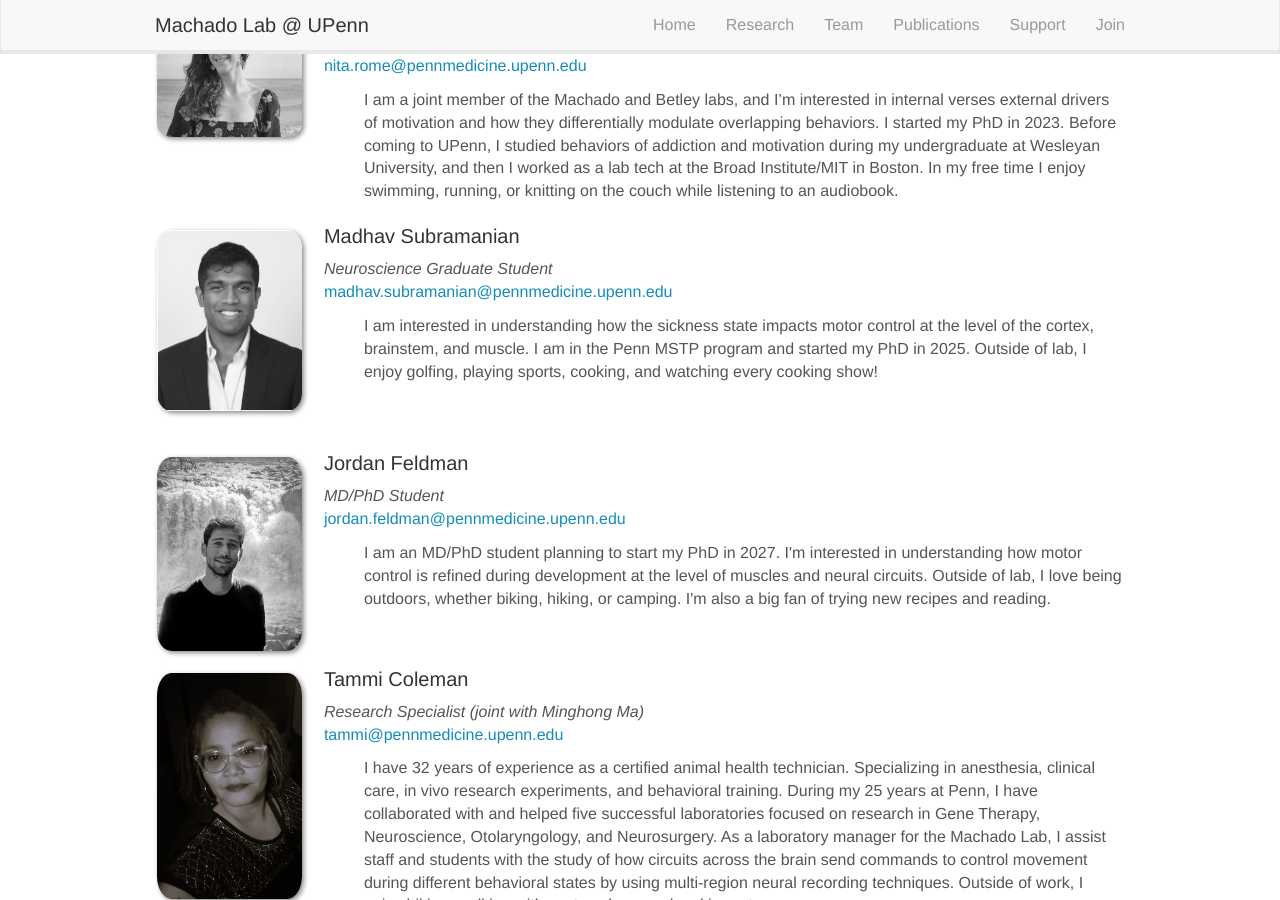
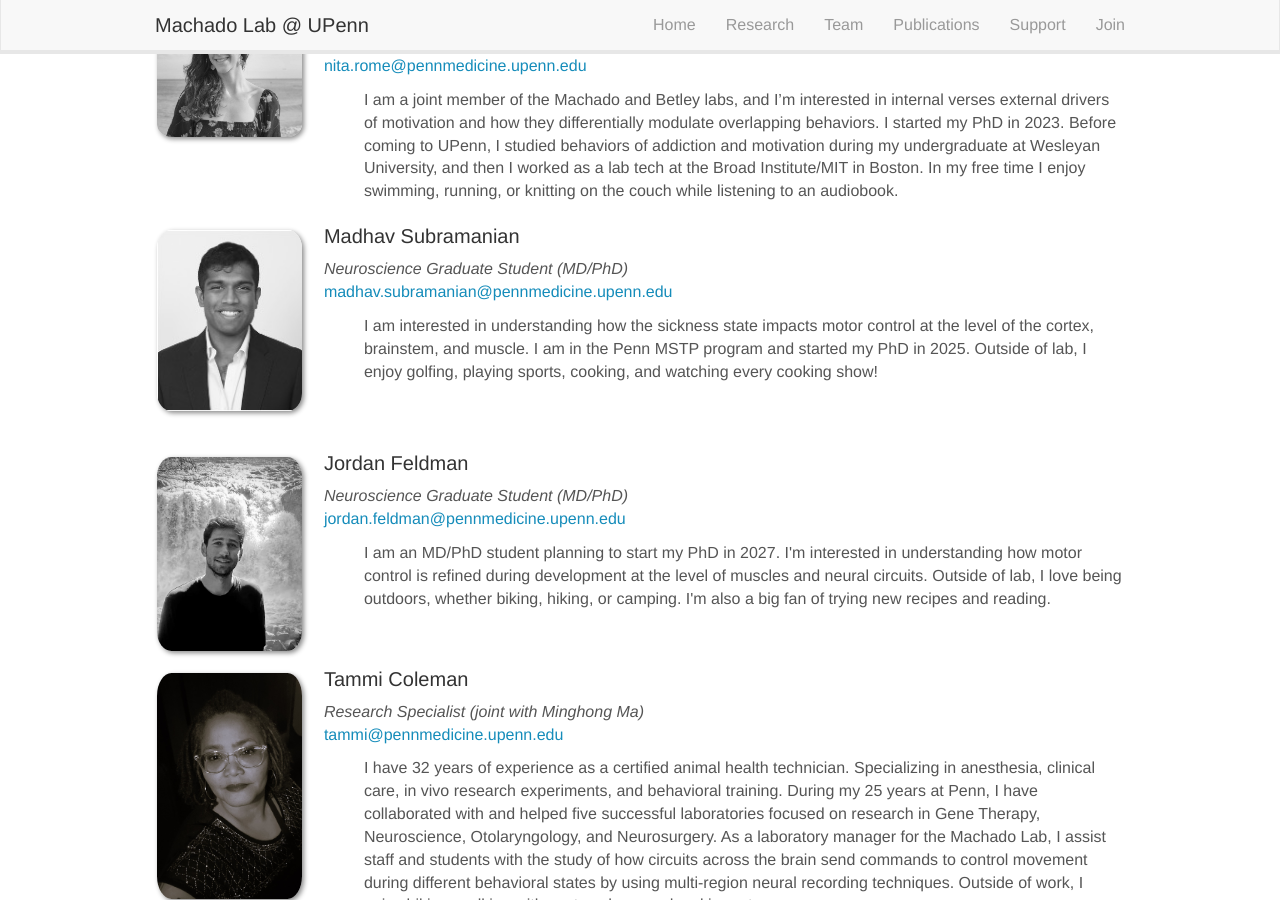
Before and after one commit to machado-lab-code/machado-lab-code, a Jekyll site: the page built from _pages/team.md, in a window 1280 px wide and 900 px high, scrolled down 1578 px. Built offline with Jekyll 4.4.1, drawn with Linux system fonts in a browser that asks for light colours; nearby versions of some CDN libraries.

Commit message:
Update team member info

```diff
--- a/_data/team_members.yml
+++ b/_data/team_members.yml
@@ -49,14 +49,14 @@
 
 - name: Madhav Subramanian
   photo: subramanian.jpg
-  info: Neuroscience Graduate Student
+  info: Neuroscience Graduate Student (MD/PhD)
   email: madhav.subramanian@pennmedicine.upenn.edu
   bio: I am interested in understanding how the sickness state impacts motor control at the level of the cortex, brainstem, and muscle. I am in the Penn MSTP program and started my PhD in 2025. Outside of lab, I enjoy golfing, playing sports, cooking, and watching every cooking show!
 
 
 - name: Jordan Feldman
   photo: Feldman.JPG
-  info: MD/PhD Student
+  info: Neuroscience Graduate Student (MD/PhD)
   email: jordan.feldman@pennmedicine.upenn.edu
   bio: I am an MD/PhD student planning to start my PhD in 2027. I'm interested in understanding how motor control is refined during development at the level of muscles and neural circuits. Outside of lab, I love being outdoors, whether biking, hiking, or camping. I'm also a big fan of trying new recipes and reading.
 
```
